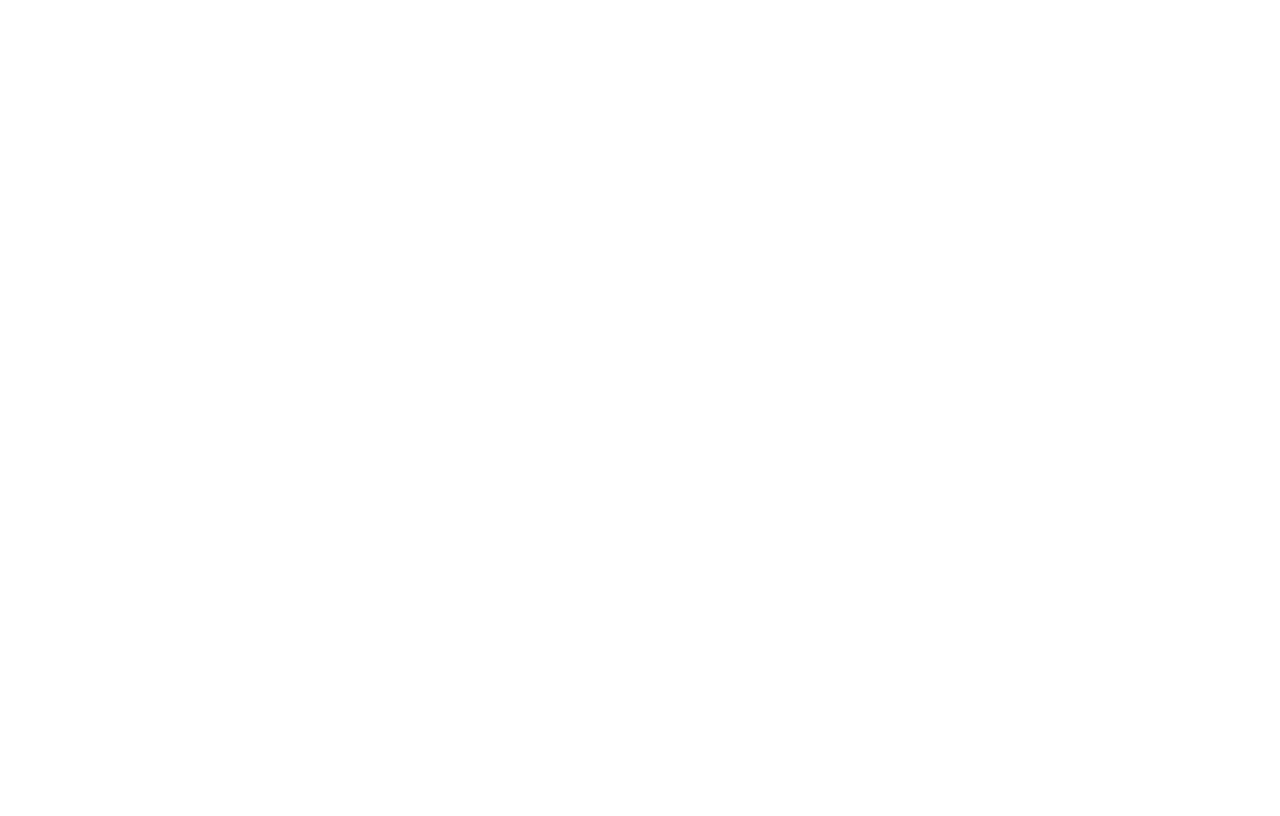
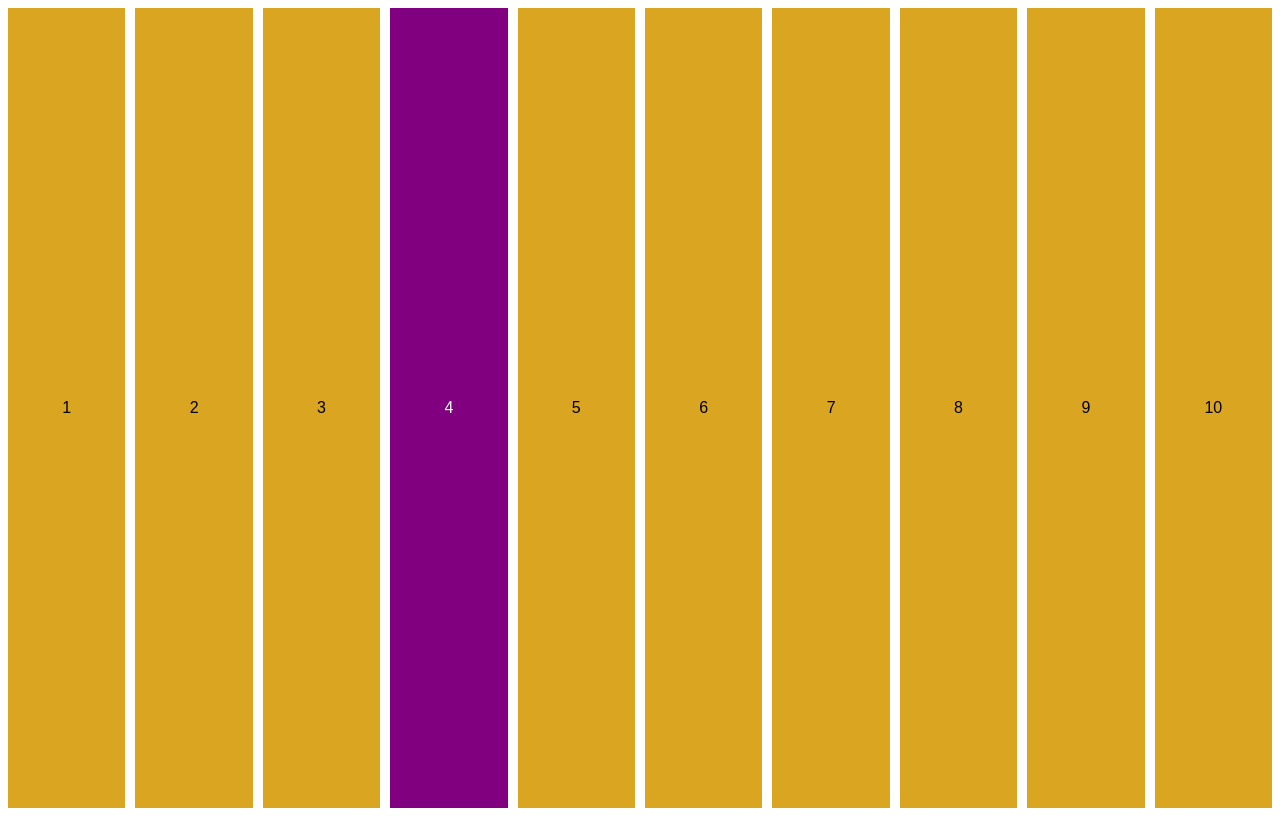
Before and after one commit to FranciscoJavierMartin/CSS-Grid-course, a Nuxt app: page /13-reorder-grid-items in a window 1280 px wide. Before the commit this address had no page. Built offline with nearby package versions, Linux system fonts and the light colour scheme.

Commit message:
lesson 13

```diff
--- /dev/null
+++ b/pages/13-reorder-grid-items.vue
@@ -0,0 +1,41 @@
+<template>
+  <main>
+    <div>1</div>
+    <div>2</div>
+    <div>3</div>
+    <div>4</div>
+    <div>5</div>
+    <div>6</div>
+    <div>7</div>
+    <div>8</div>
+    <div>9</div>
+    <div>10</div>
+  </main>
+</template>
+
+<style>
+main {
+  display: grid;
+  height: 100vh;
+  grid-gap: 10px;
+  grid-template-columns: repeat(auto-fit, minmax(30px, auto));
+}
+
+main > * {
+  order: 1;
+}
+
+main div {
+  background-color: goldenrod;
+  display: flex;
+  justify-content: center;
+  align-items: center;
+  font-family: sans-serif;
+}
+
+main div:nth-child(4) {
+  background-color: purple;
+  color: white;
+  order: 1;
+}
+</style>
```
